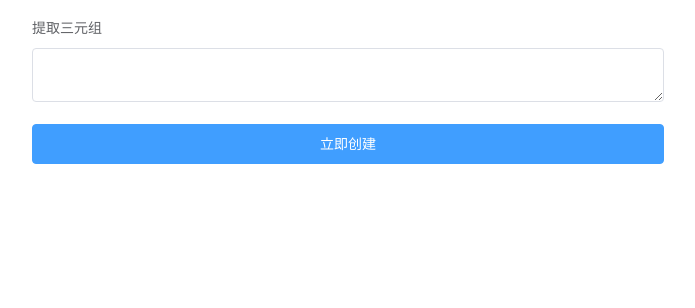
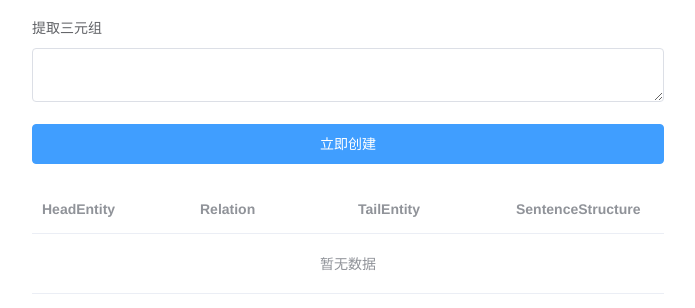
Before and after one commit to standbyme/ltp-frontend-src, a Vue app: page / in a window 1280 px wide. Shown: the top 308 px of the page, without its empty margins (292-987 px from the left). Built offline with nearby package versions, Linux system fonts and the light colour scheme.

Commit message:
Add form

```diff
--- a/src/components/ResultList.vue
+++ b/src/components/ResultList.vue
@@ -1,18 +1,33 @@
 <template>
 <div>
-  <Result v-for="(ResultData,id) in ResultListData" :key="id" :ResultData="ResultData" />
+   <el-table
+      :data="ResultListData"
+      style="width: 100%">
+      <el-table-column
+        prop="HeadEntity"
+        label="HeadEntity">
+      </el-table-column>
+      <el-table-column
+        prop="Relation"
+        label="Relation">
+      </el-table-column>
+      <el-table-column
+        prop="TailEntity"
+        label="TailEntity">
+      </el-table-column>
+      <el-table-column
+        prop="SentenceStructure"
+        label="SentenceStructure">
+      </el-table-column>
+    </el-table>
 </div>
 </template>
 
 <script>
 /* eslint-disable */
-import Result from "./Result";
 
 export default {
   name: "ResultList",
-  components: {
-    Result
-  },
   props: ["ResultListData"],
   data() {
     return {};
```
